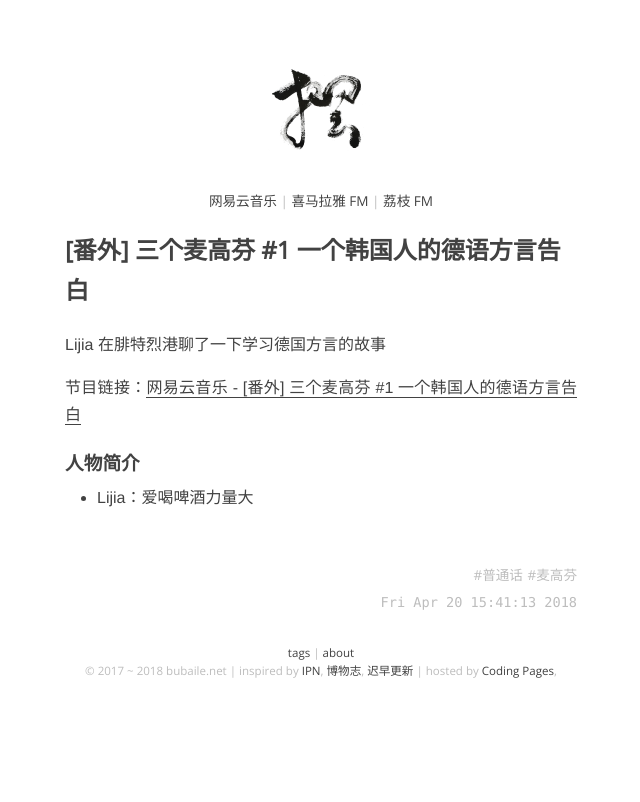
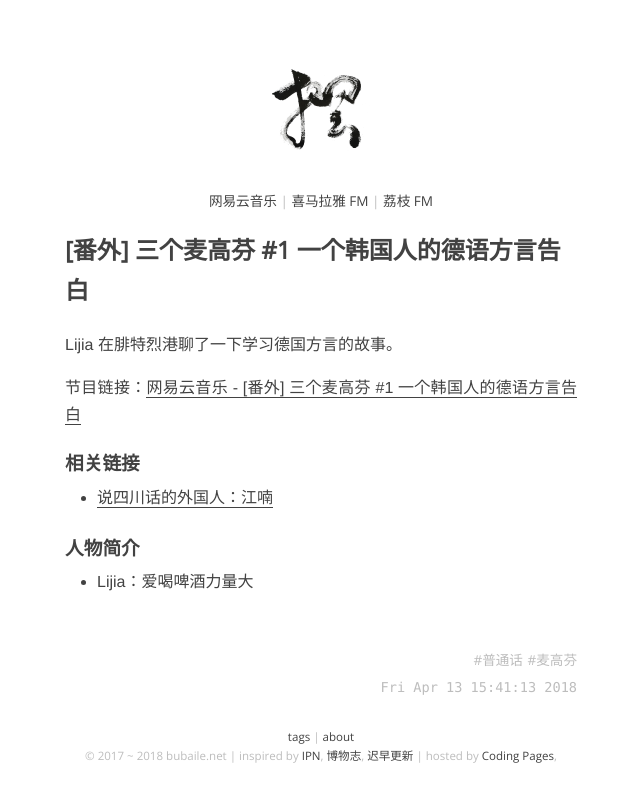
Before and after one commit to onion7878/bubaile.net, a Jekyll site: the page built from _posts/2018-04-13-mgf-german-dialect.md, in a window 1280 px wide. Shown: the top 802 px of the page, without its empty margins (319-959 px from the left). Built offline with Jekyll 4.4.1, drawn with Linux system fonts in a browser that asks for light colours.

Commit message:
添加连接

```diff
--- a/_posts/2018-04-13-mgf-german-dialect.md
+++ b/_posts/2018-04-13-mgf-german-dialect.md
@@ -2,15 +2,19 @@
 
 layout: post
 title: "[番外] 三个麦高芬 #1 一个韩国人的德语方言告白"
-date: 18-04-20 15:41:13
+date: 18-04-13 15:41:13
 tags: [普通话, 麦高芬]
 categories: [podcast]
 
 ---
 
-Lijia 在腓特烈港聊了一下学习德国方言的故事
+Lijia 在腓特烈港聊了一下学习德国方言的故事。
 
 节目链接：[网易云音乐 - [番外] 三个麦高芬 #1 一个韩国人的德语方言告白](http://music.163.com/#/program?id=1368946283)
+
+### 相关链接
+
+- [ 说四川话的外国人：江喃](http://paper.people.com.cn/rmrbhwb/html/2008-02/14/content_43509877.htm)
 
 ### 人物简介
 
```
